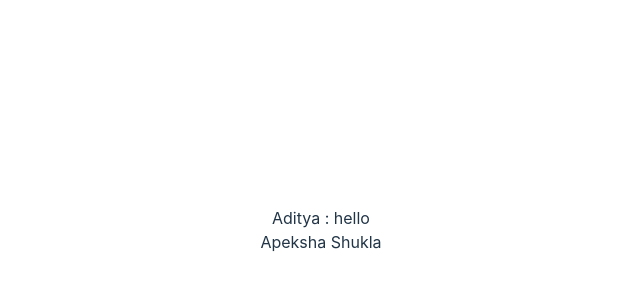
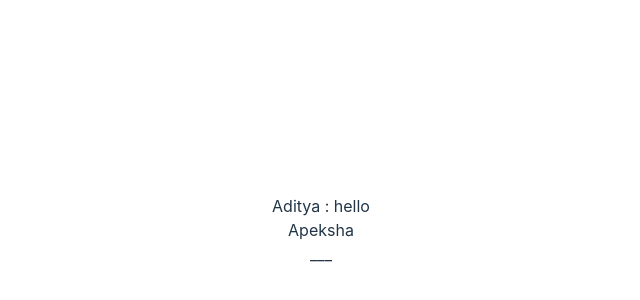
Before and after one commit to AdityaRaj-DE/Travel-desk, a React (Vite) app: page / in a window 1280 px wide. Shown: the part 170-470 px from the top of the page, without its empty margins (319-959 px from the left). Built offline with nearby package versions, Linux system fonts and the light colour scheme.

Commit message:
Apeksha Shukla

```diff
--- a/src/App.jsx
+++ b/src/App.jsx
@@ -9,7 +9,8 @@ function App() {
   return (
     <>
       <div>Aditya : hello</div>
-      <div>Apeksha Shukla</div>
+    <div>Apeksha</div>
+    ___
     </>
   )
 }
```
